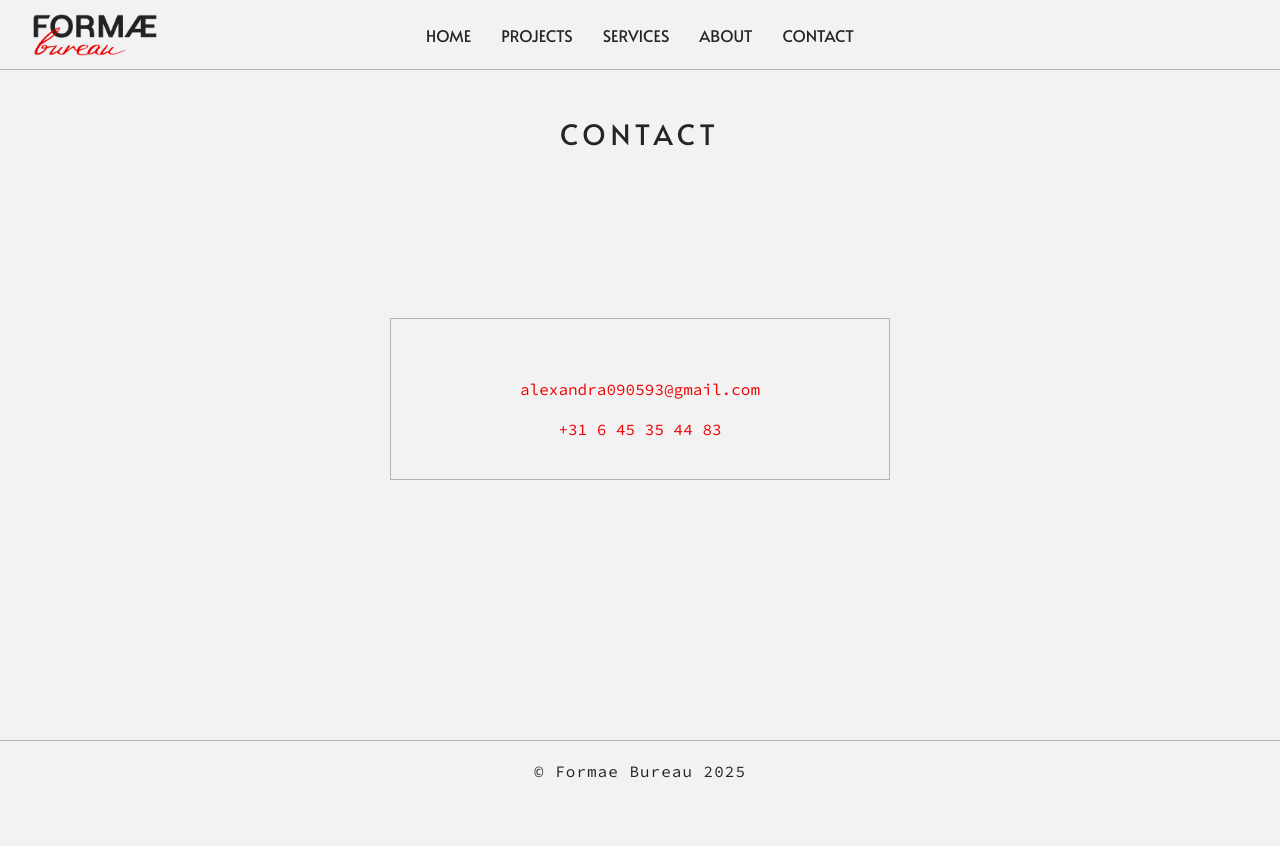
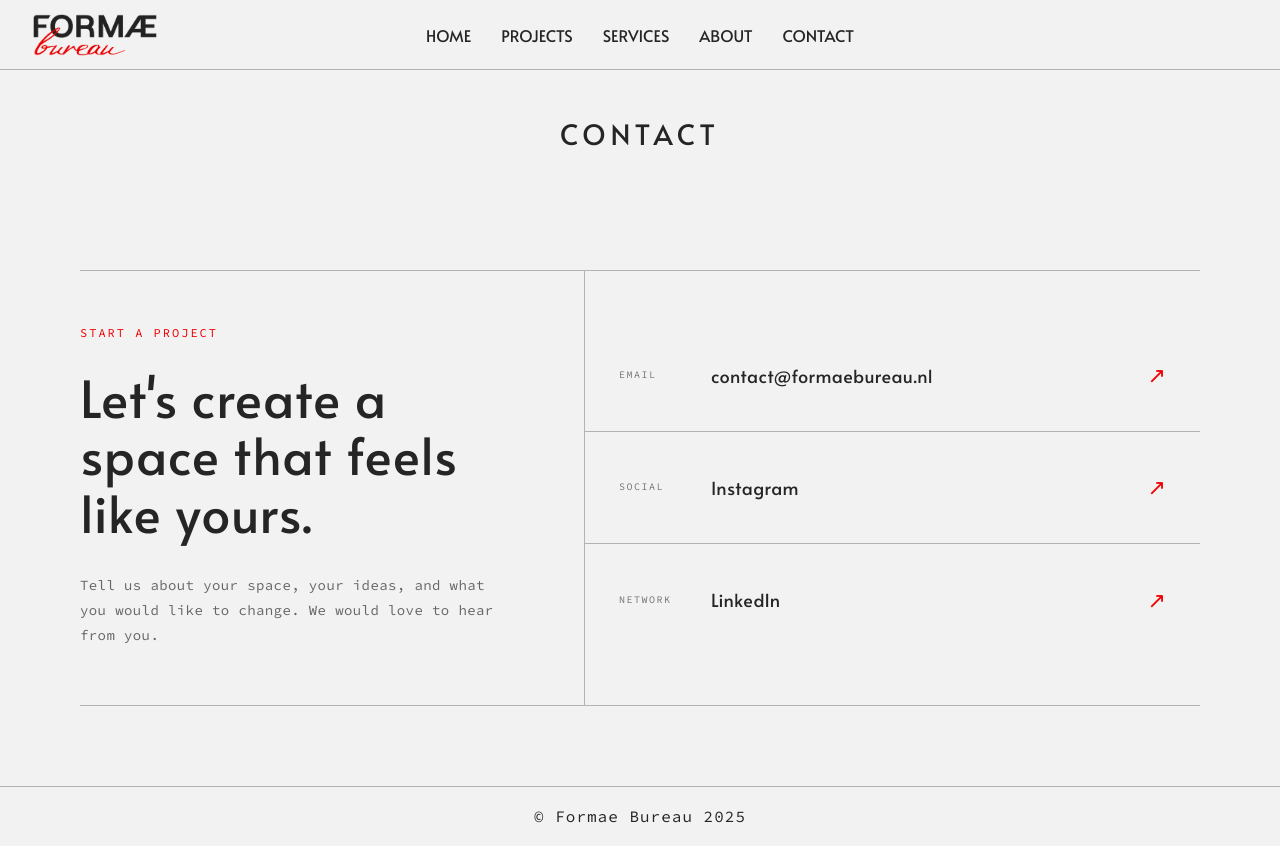
Before and after one commit to vrozaev/aleksandra-website, a Next.js app: page /aleksandra-website/contact in a window 1280 px wide. Before the commit the page ends 800 px from the top, so only its background shows below. Built offline with nearby package versions, Linux system fonts and the light colour scheme.

Commit message:
Updated contact page (#30)

```diff
--- a/src/ui/blocks/BlockContact/BlockContact.module.css
+++ b/src/ui/blocks/BlockContact/BlockContact.module.css
@@ -1,18 +1,144 @@
 .block-contact {
-    max-width: 500px;
-    margin: 120px auto 0 auto;
-    border: 1px solid var(--border-color);
-    padding: 40px 60px;
+    display: grid;
+    grid-template-columns: minmax(0, 0.9fr) minmax(0, 1.1fr);
+    max-width: 1120px;
+    margin: 72px auto 0;
+    border-top: 1px solid var(--border-color);
+    border-bottom: 1px solid var(--border-color);
 }
 
-@media only screen and (min-width: 1px) and (max-width: 999px) {
+.block-contact__intro {
+    display: flex;
+    flex-direction: column;
+    justify-content: center;
+    min-height: 390px;
+    padding: 56px 72px 56px 0;
+}
+
+.block-contact__eyebrow {
+    margin-bottom: 30px;
+    color: var(--accent);
+    font-size: 12px;
+    line-height: 1;
+    letter-spacing: 2px;
+    text-transform: uppercase;
+}
+
+.block-contact__title {
+    max-width: 520px;
+    font-family: var(--font-heading);
+    font-size: clamp(32px, 4vw, 54px);
+    font-weight: 400;
+    line-height: 1.12;
+    letter-spacing: 1px;
+}
+
+.block-contact__copy {
+    max-width: 490px;
+    margin-top: 32px;
+    color: #666;
+    font-size: 14px;
+    line-height: 1.8;
+    letter-spacing: 0.4px;
+}
+
+.block-contact__links {
+    display: flex;
+    flex-direction: column;
+    justify-content: center;
+    border-left: 1px solid var(--border-color);
+}
+
+.block-contact__link {
+    display: grid;
+    grid-template-columns: 92px minmax(0, 1fr) auto;
+    align-items: center;
+    min-height: 112px;
+    padding: 28px 34px;
+    border-bottom: 1px solid var(--border-color);
+    transition: color 180ms ease, background-color 180ms ease;
+}
+
+.block-contact__link:last-child {
+    border-bottom: 0;
+}
+
+.block-contact__link:hover {
+    color: var(--foreground);
+    background: var(--color-white);
+}
+
+.block-contact__label {
+    color: #777;
+    font-size: 10px;
+    line-height: 1;
+    letter-spacing: 1.5px;
+    text-transform: uppercase;
+}
+
+.block-contact__value {
+    overflow-wrap: anywhere;
+    font-family: var(--font-heading);
+    font-size: 18px;
+    letter-spacing: 0.5px;
+}
+
+.block-contact__arrow {
+    margin-left: 24px;
+    color: var(--accent);
+    font-size: 22px;
+    transition: transform 180ms ease;
+}
+
+.block-contact__link:hover .block-contact__arrow {
+    transform: translate(4px, -4px);
+}
+
+@media only screen and (max-width: 999px) {
     .block-contact {
-        padding: 40px 40px;
+        grid-template-columns: 1fr;
+        margin-top: 40px;
+    }
+
+    .block-contact__intro {
+        min-height: auto;
+        padding: 48px 0 56px;
+    }
+
+    .block-contact__links {
+        border-top: 1px solid var(--border-color);
+        border-left: 0;
     }
 }
 
-.block-contact__row {
-    display: flex;
-    margin-top: 20px;
-    justify-content: center;
+@media only screen and (max-width: 599px) {
+    .block-contact__intro {
+        padding: 36px 0 44px;
+    }
+
+    .block-contact__eyebrow {
+        margin-bottom: 22px;
+    }
+
+    .block-contact__title {
+        font-size: 34px;
+    }
+
+    .block-contact__copy {
+        margin-top: 24px;
+    }
+
+    .block-contact__link {
+        grid-template-columns: 1fr auto;
+        min-height: 96px;
+        padding: 24px 4px;
+    }
+
+    .block-contact__label {
+        display: none;
+    }
+
+    .block-contact__value {
+        font-size: 16px;
+    }
 }
--- a/src/ui/blocks/BlockContact/BlockContact.tsx
+++ b/src/ui/blocks/BlockContact/BlockContact.tsx
@@ -4,13 +4,48 @@ import { Link } from "@/ui/components/Link/Link";
 
 export const BlockContact: React.FC = () => {
     return (
-        <div className={styles['block-contact']}>
-            <div className={styles['block-contact__row']}>
-                <Link href='mailto:alexandra090593@gmail.com' view='footer'>alexandra090593@gmail.com</Link>
+        <section className={styles['block-contact']}>
+            <div className={styles['block-contact__intro']}>
+                <p className={styles['block-contact__eyebrow']}>Start a project</p>
+                <h1 className={styles['block-contact__title']}>
+                    Let&apos;s create a space that feels like yours.
+                </h1>
+                <p className={styles['block-contact__copy']}>
+                    Tell us about your space, your ideas, and what you would like to change.
+                    We would love to hear from you.
+                </p>
             </div>
-            <div className={styles['block-contact__row']}>
-                <Link href='https://wa.me/31645354483' view='footer'>+31 6 45 35 44 83</Link>
+
+            <div className={styles['block-contact__links']}>
+                <Link
+                    className={styles['block-contact__link']}
+                    href='mailto:contact@formaebureau.nl'
+                >
+                    <span className={styles['block-contact__label']}>Email</span>
+                    <span className={styles['block-contact__value']}>contact@formaebureau.nl</span>
+                    <span className={styles['block-contact__arrow']} aria-hidden='true'>↗</span>
+                </Link>
+                <Link
+                    className={styles['block-contact__link']}
+                    href='https://www.instagram.com/formae.bureau?rpxt=MWcxM2FldHF0eGdjdA'
+                    target='_blank'
+                    rel='noreferrer'
+                >
+                    <span className={styles['block-contact__label']}>Social</span>
+                    <span className={styles['block-contact__value']}>Instagram</span>
+                    <span className={styles['block-contact__arrow']} aria-hidden='true'>↗</span>
+                </Link>
+                <Link
+                    className={styles['block-contact__link']}
+                    href='https://www.linkedin.com/company/form%C3%A6-bureau/posts/?viewAsMember=true'
+                    target='_blank'
+                    rel='noreferrer'
+                >
+                    <span className={styles['block-contact__label']}>Network</span>
+                    <span className={styles['block-contact__value']}>LinkedIn</span>
+                    <span className={styles['block-contact__arrow']} aria-hidden='true'>↗</span>
+                </Link>
             </div>
-        </div>
+        </section>
     );
 };
```
